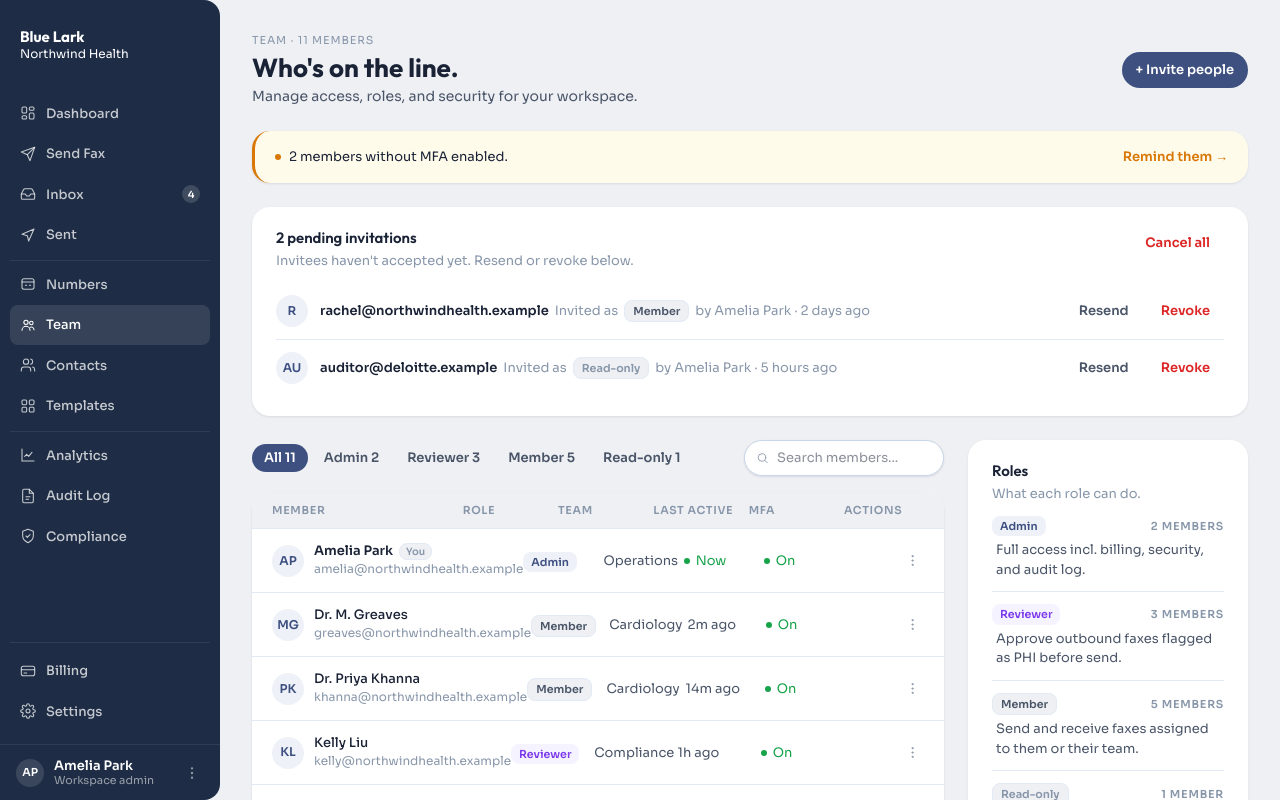
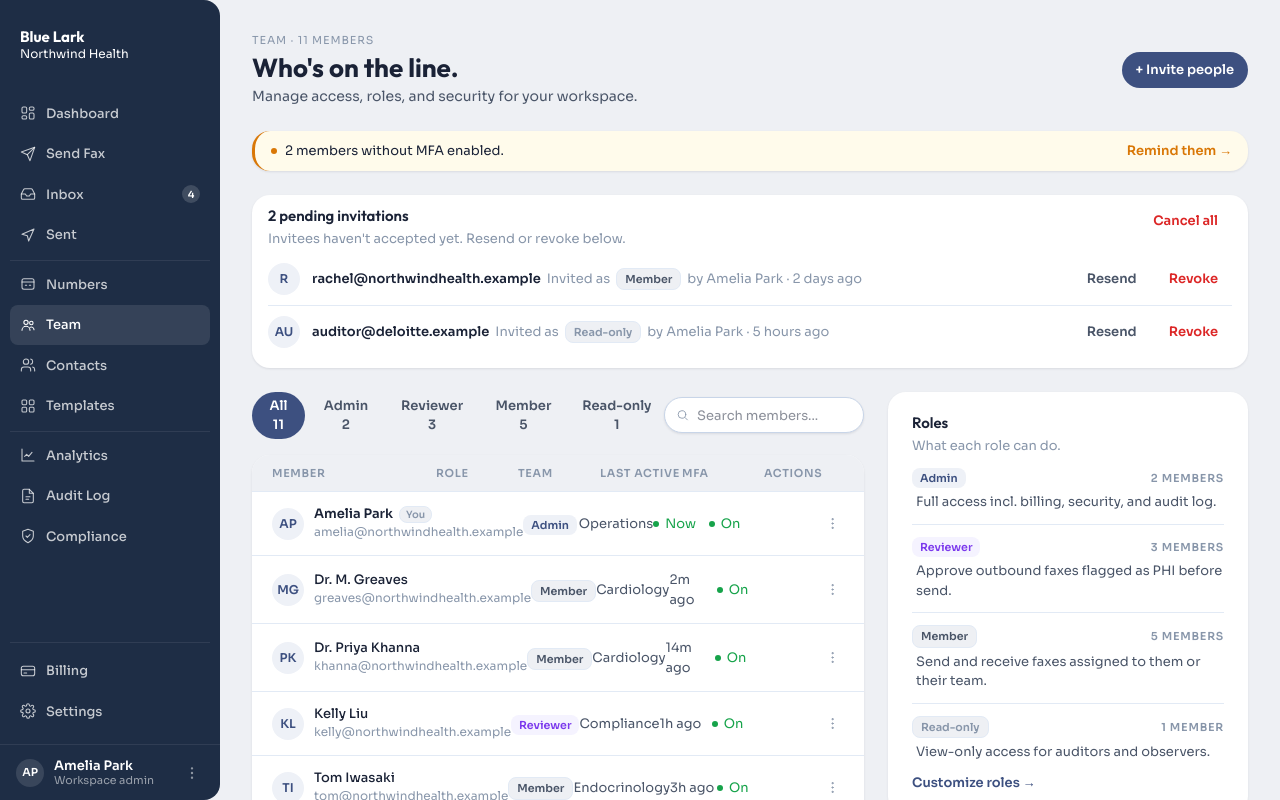
Before and after one commit to kschulze3142/design-prototype, a Next.js app: page /app/team in a window 1280 px wide. Shown: the top 800 px of the page. Built offline with nearby package versions, Linux system fonts and the light colour scheme.

Commit message:
fix: team — compact warning banner, compact pending invitations, wider sidebar

```diff
--- a/app/app/team/page.tsx
+++ b/app/app/team/page.tsx
@@ -202,7 +202,7 @@ export default function TeamPage() {
         borderLeft: '3px solid var(--color-review)',
         borderRadius: 'var(--radius-lg)',
         boxShadow: 'var(--shadow-card)',
-        padding: '16px 20px',
+        padding: '10px 16px',
         marginBottom: 24,
         display: 'flex', alignItems: 'center', justifyContent: 'space-between',
       }}>
@@ -218,8 +218,8 @@ export default function TeamPage() {
       </div>
 
       {/* Pending Invitations */}
-      <Card noPadding style={{ padding: '20px 24px', marginBottom: 24 }}>
-        <div style={{ display: 'flex', alignItems: 'flex-start', justifyContent: 'space-between', marginBottom: 12 }}>
+      <Card noPadding style={{ padding: '10px 16px', marginBottom: 24 }}>
+        <div style={{ display: 'flex', alignItems: 'flex-start', justifyContent: 'space-between', marginBottom: 4 }}>
           <div>
             <div style={{ fontFamily: 'var(--font-heading)', fontSize: 15, fontWeight: 600, color: 'var(--color-text-primary)' }}>
               2 pending invitations
@@ -233,7 +233,7 @@ export default function TeamPage() {
         {PENDING_INVITES.map((p, i) => (
           <div key={p.email} style={{
             display: 'flex', alignItems: 'center', gap: 12,
-            padding: '12px 0',
+            padding: '10px 0',
             borderBottom: i < PENDING_INVITES.length - 1 ? '1px solid var(--color-border)' : 'none',
           }}>
             <Avatar initials={p.initials} size={32} />
@@ -256,7 +256,7 @@ export default function TeamPage() {
       </Card>
 
       {/* Main Content */}
-      <div style={{ display: 'grid', gridTemplateColumns: '1fr 280px', gap: 24, alignItems: 'start' }}>
+      <div style={{ display: 'grid', gridTemplateColumns: '1fr 360px', gap: 24, alignItems: 'start' }}>
 
         {/* Left — Member Table */}
         <div>
```
